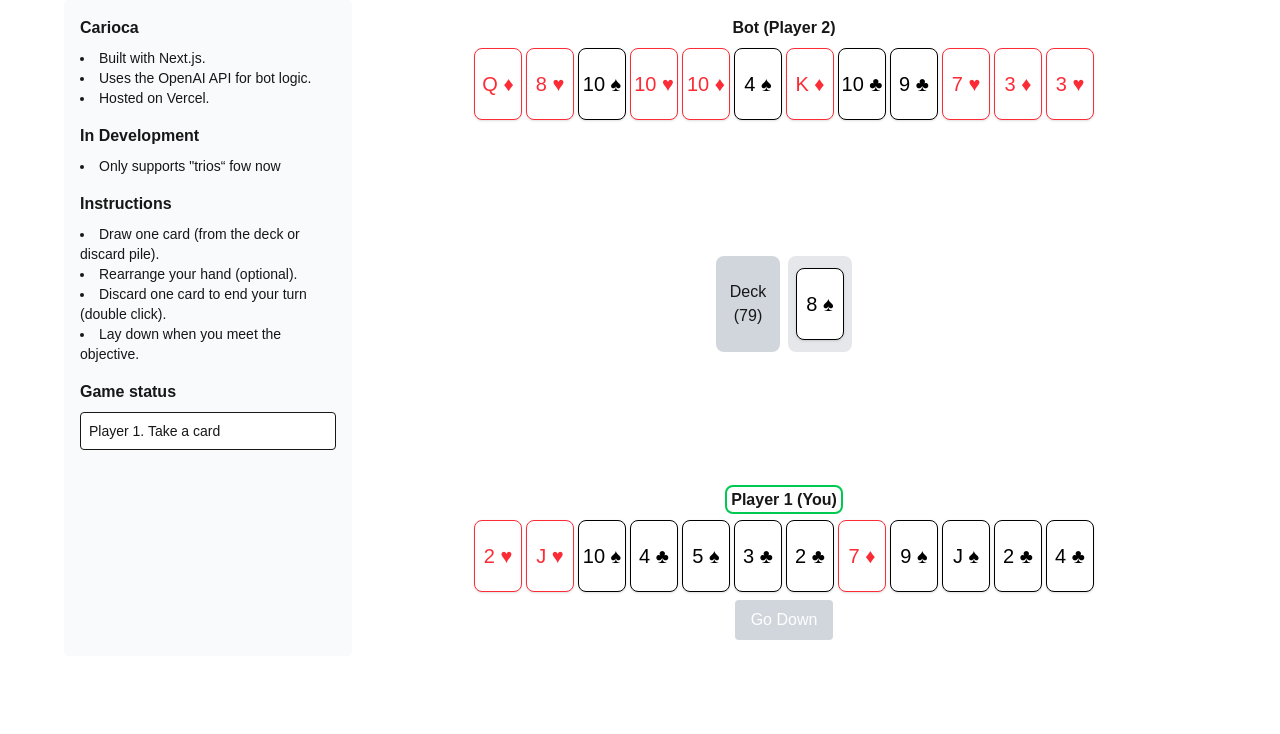
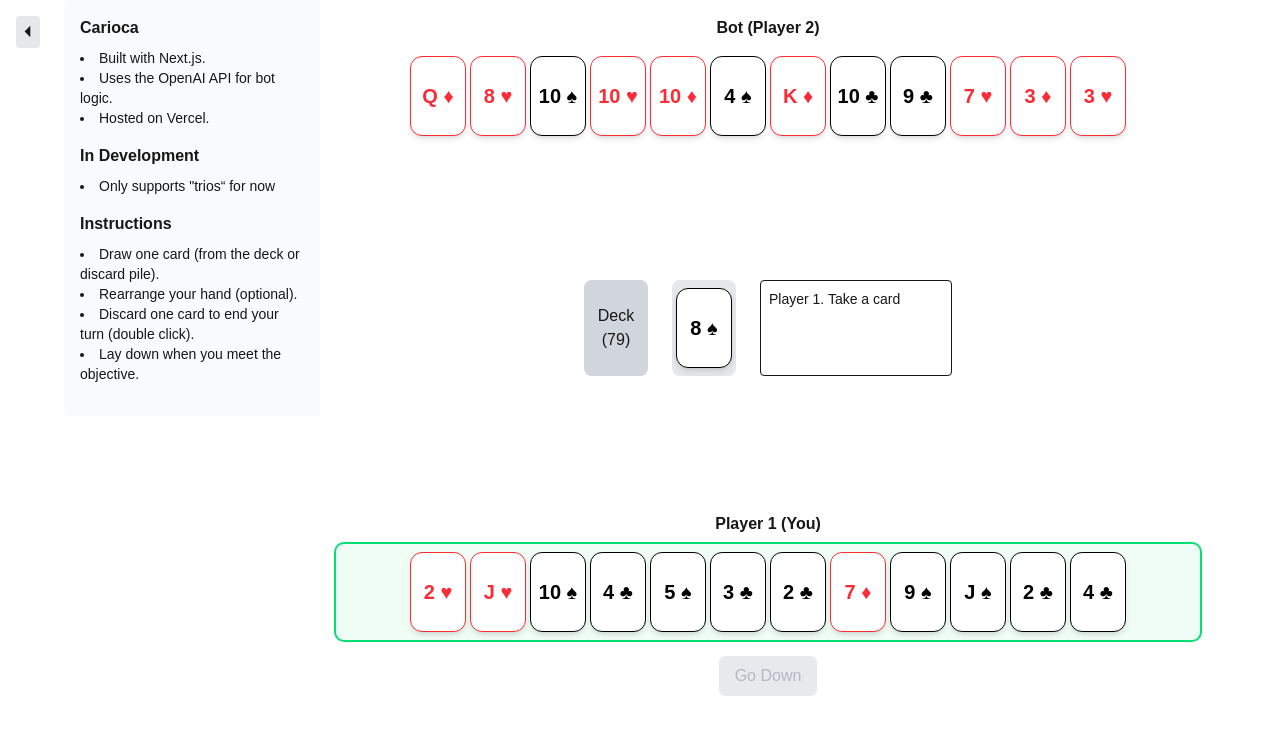
Before and after one commit to mavegaf/carioca-game, a Next.js app: page / in a window 1280 px wide. Shown: the top 734 px of the page. Built offline with nearby package versions, Linux system fonts and the light colour scheme.

Commit message:
some UI changes

```diff
--- a/src/app/CariocaGame.tsx
+++ b/src/app/CariocaGame.tsx
@@ -1,6 +1,6 @@
 'use client';
 
-import { useEffect, useState, useMemo } from 'react';
+import { useEffect, useState } from 'react';
 import { generateDeck, shuffleDeck, getCardId, Card as CardType, canGoDown, goDownInSet } from '@/lib/deck';
 import { DndContext, closestCenter, useSensor, useSensors, PointerSensor } from '@dnd-kit/core';
 import { arrayMove, SortableContext, verticalListSortingStrategy } from '@dnd-kit/sortable';
@@ -41,6 +41,8 @@ export default function Home() {
   const [gameLog, setGameLog] = useState<string>('');
 
   const [p1Phase, setp1Phase] = useState<'drawing' | 'discarding'>('drawing');
+
+  const [showSidebar, setShowSidebar] = useState(true);
 
   useEffect(() => {
     if (!didInit) {
@@ -214,8 +216,17 @@ export default function Home() {
   }
 
   return (
+    <>
+      <button
+        onClick={() => setShowSidebar(prev => !prev)}
+        className="fixed top-4 left-4 bg-gray-200 px-2 py-1 rounded z-50"
+      >
+        {showSidebar ? '⏴' : '⏵'}
+      </button>
+
       <main className="flex w-full max-w-6xl mx-auto">
-      <div className="w-1/4 p-4 bg-gray-50 rounded">
+        {showSidebar && (
+          <aside className="w-64 shrink-0 p-4 bg-gray-50 rounded h-fit">
             <h3 className="font-bold mb-2">
               <a href="https://es.wikipedia.org/wiki/Carioca_(juego)">Carioca</a>
             </h3>
@@ -226,7 +237,7 @@ export default function Home() {
             </ul>
             <h3 className="font-bold mb-2">In Development</h3>
             <ul className="text-sm list-disc list-inside mb-4">
-          <li>Only supports &quot;trios&ldquo; fow now</li>
+              <li>Only supports &quot;trios&ldquo; for now</li>
             </ul>
             <h3 className="font-bold mb-2">Instructions</h3>
             <ul className="text-sm list-disc list-inside mb-4">
@@ -235,22 +246,18 @@ export default function Home() {
               <li>Discard one card to end your turn (double click).</li>
               <li>Lay down when you meet the objective.</li>
             </ul>
-        <h3 className="font-bold mb-2">Game status</h3>
-        <div className="text-sm max-h-96 overflow-y-auto bg-white p-2 rounded border">
-          <div>{gameLog}</div>
-        </div>
-      </div>
-      <div className="w-3/4 p-4 justify-center text-center">
+          </aside>
+        )}
+
+        <div className="flex-grow p-4 justify-center text-center">
           {/* Bot (Player 2) */}
           <div className="mb-4 text-center">
             <h2 className="font-bold mb-2">
-            <span
-              className={` ${currentPlayer == 'p2' ? 'border-2 border-green-500 p-1 rounded-lg' : ''}`}
-            >
+              <span>
                 Bot (Player 2)
               </span>
             </h2>
-          <div className="flex gap-1 flex-wrap justify-center">
+            <div className={`flex gap-1 flex-wrap justify-center p-2 rounded-lg transition-all duration-300 ${currentPlayer === 'p2' ? 'bg-green-50 ring-2 ring-green-400' : ''}`}>
               {player2Cards.map((c, i) => (
                 <Card key={i} card={c} highlight={player2LastDrawCardId === getCardId(c)} />
               ))}
@@ -263,14 +270,16 @@ export default function Home() {
             drawFromDeck={() => handleDrawFrom('deck')}
             drawFromDiscard={() => handleDrawFrom('discard')}
             lastDiscardedFrom={highLightDeckODiscard}
-        />
+          >
+            <div className="w-48 h-24 text-left text-sm bg-white p-2 rounded border">
+              <div>{gameLog}</div>
+            </div>
+          </Deck>
 
           <PlayerSet playerSets={player1Sets} />
           <div className="text-center">
             <h2 className="font-bold mb-2">
-            <span
-              className={` ${currentPlayer == 'p1' ? 'border-2 border-green-500 p-1 rounded-lg' : ''}`}
-            >
+              <span>
                 Player 1 (You)
               </span>
             </h2>
@@ -283,7 +292,7 @@ export default function Home() {
                 items={player1Cards.map(c => getCardId(c))}
                 strategy={verticalListSortingStrategy}
               >
-              <div className="flex gap-1 flex-wrap justify-center">
+                <div className={`flex gap-1 flex-wrap justify-center p-2 rounded-lg transition-all duration-300 ${currentPlayer === 'p1' ? 'bg-green-50 ring-2 ring-green-400' : ''}`}>
                   {player1Cards.map(c => (
                     <SortableCard
                       key={getCardId(c)}
@@ -298,7 +307,10 @@ export default function Home() {
             </DndContext>
             <button disabled={!canGoDown(currentObjective, player1Cards)}
               //className="mt-2 px-4 py-2 bg-green-500 text-white rounded"
-            className={`mt-2 px-4 py-2 text-white rounded ${canGoDown(currentObjective, player1Cards) ? 'bg-green-500 text-white' : 'bg-gray-300 text-gray-500 cursor-not-allowed'}`}
+              className={`mt-4 px-4 py-2 rounded-md transition-colors
+              ${canGoDown(currentObjective, player1Cards)
+                  ? 'bg-blue-600 text-white hover:bg-blue-700'
+                  : 'bg-gray-300 text-gray-500 opacity-50 cursor-not-allowed'}`}
               onClick={handlePlayer1GoDown}
             >
               Go Down
@@ -313,5 +325,6 @@ export default function Home() {
           </div>
         </div>
       </main>
+    </>
   );
 }
--- a/src/app/api/bot-discard/route.ts
+++ b/src/app/api/bot-discard/route.ts
@@ -58,6 +58,7 @@ ${botHand.map((c: CardType) => `${c.rank}${c.suit}-${c.deckNumber}`).join(', ')}
 Respond only with the card to discard, using format "<rank><suit>-<deckNumber>"
 `;
 
+    console.log('--> bot discard');
     const completion = await openai.chat.completions.create({
       model: 'gpt-4-turbo',
       messages: [
@@ -74,6 +75,7 @@ Respond only with the card to discard, using format "<rank><suit>-<deckNumber>"
     }
 
     const decision = JSON.parse(toolCall.function.arguments);
+    console.log(decision);
 
     return NextResponse.json({ decision });
   } catch (error) {
--- a/src/app/api/bot-draw/route.ts
+++ b/src/app/api/bot-draw/route.ts
@@ -54,6 +54,7 @@ Hand: ${botHand.map((c) => `${c.rank}${c.suit}-${c.deckNumber}`).join(', ')}
 Discard top: ${discardTop.rank}${discardTop.suit}-${discardTop.deckNumber}
 `;
 
+    console.log('--> bot draw');
     const completion = await openai.chat.completions.create({
       model: 'gpt-4-turbo',
       messages: [
--- a/src/components/Card.tsx
+++ b/src/components/Card.tsx
@@ -6,9 +6,12 @@ export default function Card({ card, highlight = false }: { card: CardType, high
   return (
     <div
       className={`
-        w-12 h-18 border rounded-lg flex items-center justify-center text-xl
-        ${isRed ? 'text-red-500' : 'text-black'} bg-white shadow
-        ${highlight ? 'ring-4 ring-yellow-200' : ''}
+        w-14 h-20 bg-white border rounded-xl shadow-md
+        flex items-center justify-center text-xl font-semibold
+        ${isRed ? 'text-red-500' : 'text-black'}
+        ${highlight ? 'ring-4 ring-yellow-300' : ''}
+        transition-transform duration-150 ease-in-out
+        hover:scale-105
         `}
     >
       {card.rank} {card.suit}
--- a/src/components/Deck.tsx
+++ b/src/components/Deck.tsx
@@ -7,17 +7,19 @@ export default function Deck({
   drawFromDeck,
   drawFromDiscard,
   lastDiscardedFrom,
+  children,
 }: {
   currentPlayer: string;
   drawFromDeck: () => void;
   drawFromDiscard: () => void;
-  lastDiscardedFrom: string | null
+  lastDiscardedFrom: string | null,
+  children?: React.ReactNode;
 }) {
   const { deck, discardPile } = useDeck();
 
 
   return (
-    <div className="flex gap-2 mb-2 justify-center">
+    <div className="flex gap-2 items-start gap-6 justify-center">
       <div
         className={`
           w-16 h-24 bg-gray-300 rounded-lg flex items-center justify-center cursor-pointer
@@ -37,6 +39,7 @@ export default function Deck({
       >
         {discardPile.length > 0 ? <Card card={discardPile[discardPile.length - 1]} /> : 'Empty'}
       </div>
+      {children}
     </div>
   );
 }
```
Lines whose indentation alone changed are shown as unchanged.
